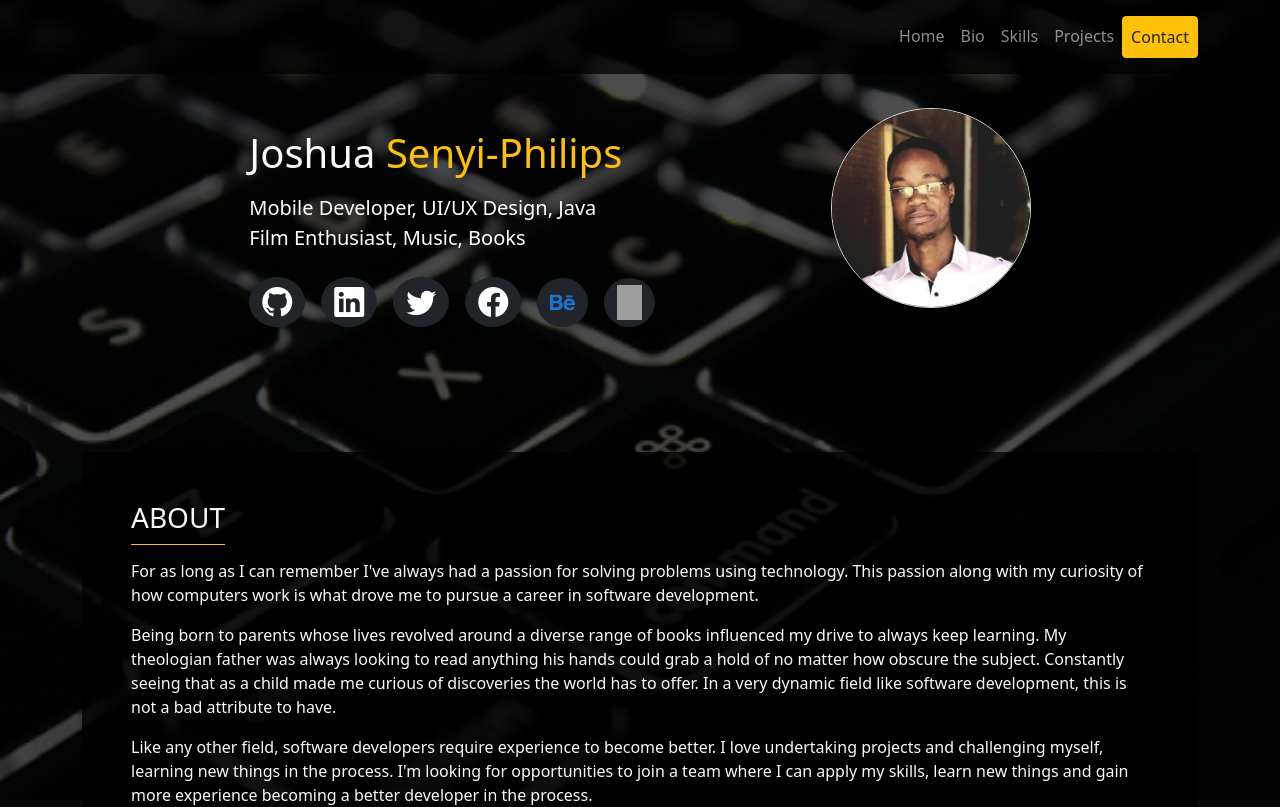
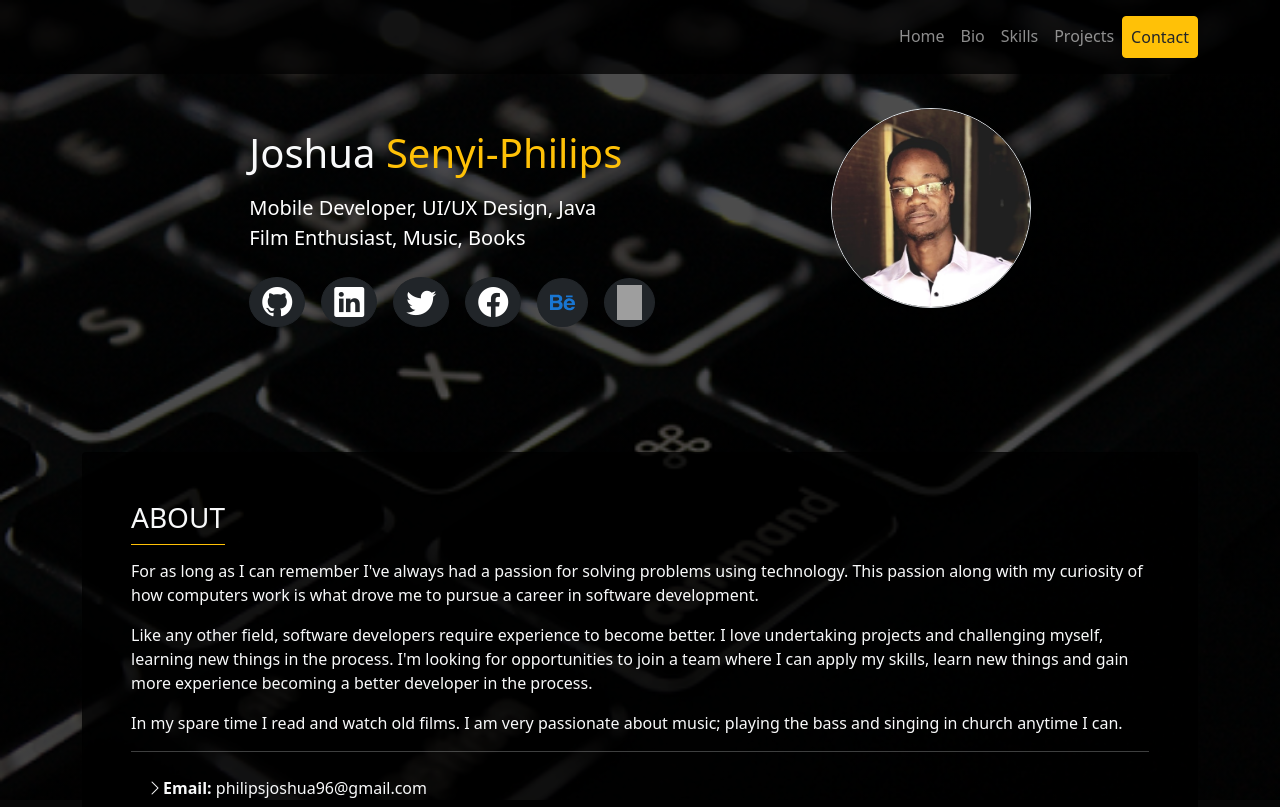
Before and after one commit to joshua-philips/joshua-philips.github.io, a React (Create React App) app: page / in a window 1280 px wide. Shown: the top 807 px of the page. Built offline with nearby package versions, Linux system fonts and the light colour scheme; grey boxes are pictures that could not be loaded.

Commit message:
updated resume, about & cedi budget

```diff
--- a/src/components/About.js
+++ b/src/components/About.js
@@ -16,7 +16,7 @@ const About = () => {
             <div>
               <div>
                 <p>{aboutText[0]}</p>
-                <p className="d-none d-md-block">{aboutText[1]}</p>
+                {/* <p className="d-none d-md-block">{aboutText[1]}</p> */}
                 <p>{aboutText[2]}</p>
                 <p className="d-none d-md-block">{aboutText[3]}</p>
               </div>
--- a/src/data/projects.js
+++ b/src/data/projects.js
@@ -62,7 +62,7 @@ const projects = [
     thumbnail: cediThumbnail,
     preview: 'Flutter mobile app for planning a budget based on set dates',
     links: {
-      github: 'https://github.com/joshua-philips/Cedi-Budget',
+      github: 'https://github.com/joshua-philips/cedi_budget_update',
       behance: '',
       live: '',
     },
```
Also changed, not shown: 1 other file (tests, documents, lock files or other folders).
